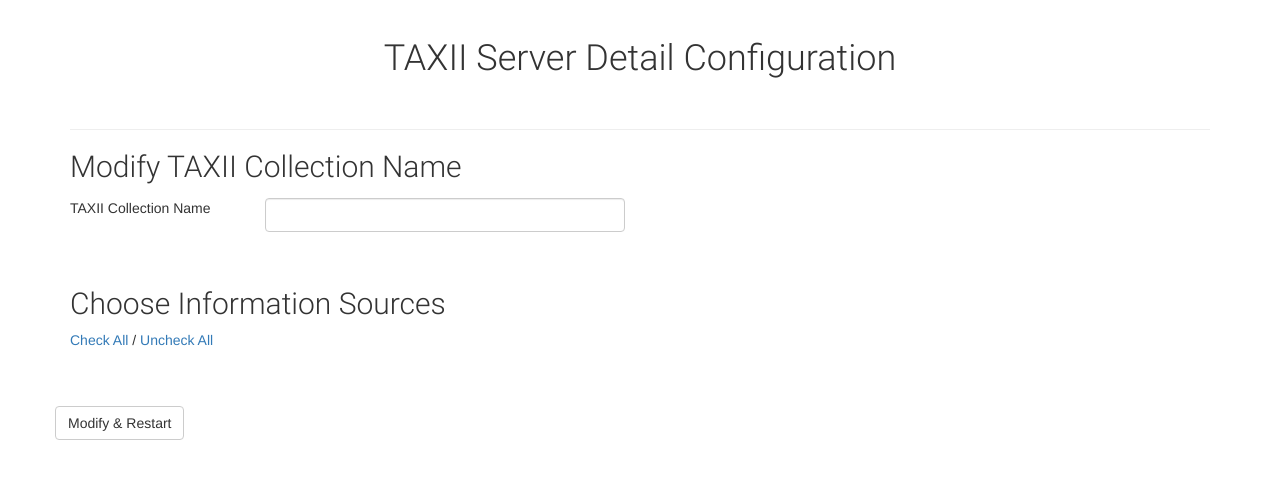
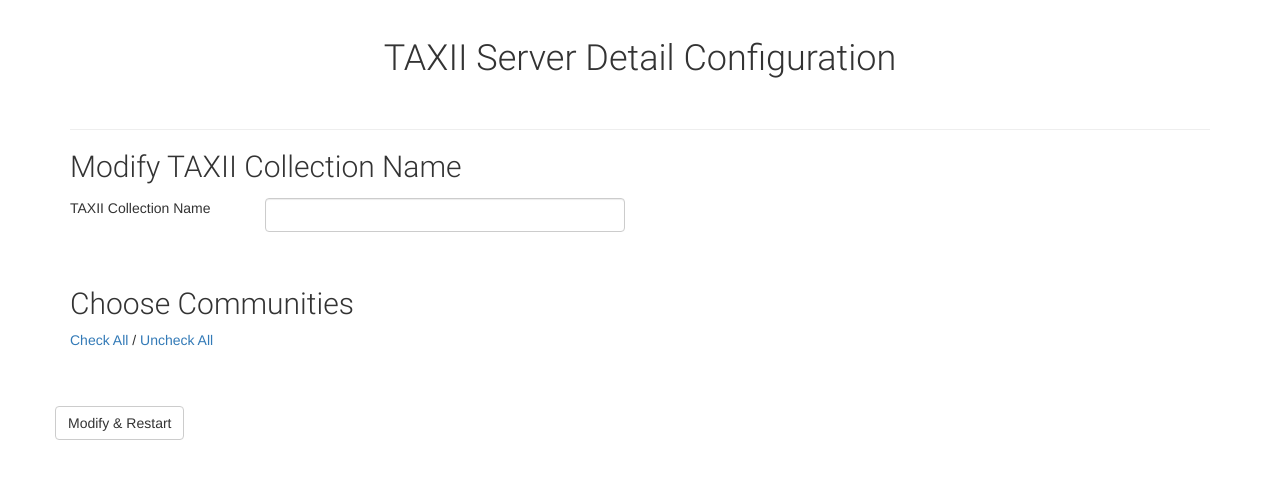
Before and after one commit to s-tip/stip-rs, a Django app: template src/ctirs/configuration/taxii_server/detail/templates/configuration_taxii_server_detail.html in a window 1280 px wide. Shown: the part 53-532 px from the top of the page. Run offline with Django 3.2, Linux system fonts and the light colour scheme; the template is opened without the code that fills it, so the values that code supplies are empty; some libraries are stand-ins or nearby versions.

Commit message:
Enable to specify the TAXII 1.1 Server Poll STIX Files via Community.

```diff
--- a/src/ctirs/configuration/taxii_server/detail/templates/configuration_taxii_server_detail.html
+++ b/src/ctirs/configuration/taxii_server/detail/templates/configuration_taxii_server_detail.html
@@ -30,18 +30,18 @@
     </div><!-- <div class="form-group"> -->
     <br/>
 
-    <h2>Choose Information Sources</h2>
-    <a id="all_check_information_sources">Check All</a> / <a id="all_uncheck_information_sources">Uncheck All</a>
+    <h2>Choose Communities</h2>
+    <a id="all_check_communities">Check All</a> / <a id="all_uncheck_communities">Uncheck All</a>
     <br/>
     <br/>
     <div class="form-group">
         <div class="row">
             <div class="col-xs-4">
-            	{% for information_source in information_sources %}
+            	{% for community in communities %}
             	<div class="chackbox">
             		<label>
-            			<input type="checkbox" id="{{information_source.id}}" class="taxii_server_information_source" value="{{information_source.name}}" {% if information_source in taxii_server.information_sources %}checked=true{% endif %}/>
-            			{{information_source.name}}
+            			<input type="checkbox" id="{{community.id}}" class="taxii_server_community" value="{{community.name}}" {% if community in taxii_server.communities %}checked=true{% endif %}/>
+            			{{community.name}}
             		</label>
             	</div>
             	{% endfor %}
--- a/src/ctirs/core/mongo/documents.py
+++ b/src/ctirs/core/mongo/documents.py
@@ -112,6 +112,7 @@ class TaxiiServers(Document):
     collection_name = fields.StringField(max_length=128, required=True, unique=True, null=False)
     # 中身は InforamtionSources
     information_sources = fields.ListField()
+    communities = fields.ListField(default=[])
 
     @classmethod
     # create 時に設定名とコレクション名が必要
@@ -121,11 +122,6 @@ class TaxiiServers(Document):
         ts.collection_name = collection_name
         ts.save()
         return ts
-
-    # information_sourcesを更新する
-    def modify_information_sources(self, information_sources):
-        self.information_sources = information_sources
-        self.save()
 
 
 # ScheduleCron設定保存クラス
--- a/src/static/ctirs/js/configuration_taxii_server_detail.js
+++ b/src/static/ctirs/js/configuration_taxii_server_detail.js
@@ -1,21 +1,17 @@
 $(function(){
-    //error_msg表示
     function modify_taxii_server_error(msg){
         $('#error-msg').text(msg);
         $('#info-msg').text('');
     }
 
-    //All Check リンククリック
-    $('#all_check_information_sources').click(function(){
-    	$('.taxii_server_information_source').prop('checked',true);
+    $('#all_check_communities').click(function(){
+    	$('.taxii_server_community').prop('checked',true);
     });
 
-    //All Uncheck リンククリック
-    $('#all_uncheck_information_sources').click(function(){
-    	$('.taxii_server_information_source').prop('checked',false);
+    $('#all_uncheck_communities').click(function(){
+    	$('.taxii_server_community').prop('checked',false);
     });
 
-    //Modify ボタンクリック
     $('#modify-taxii-server-submit').click(function(){
     	var f = $('#configuration-taxii-server-modify');
     	var collection_name = $('#taxii-server-collection-name').val();
@@ -24,22 +20,18 @@ $(function(){
             return;
         }
 
-        //check が入っているリストを取得する
-        var information_sources = [];
-        $('.taxii_server_information_source').each(function(i,elem){
+        var communities = [];
+        $('.taxii_server_community').each(function(i,elem){
         	if(elem.checked == true){
-        		console.log(elem.value)
-        		information_sources.push(elem.id)
+        		communities.push(elem.id)
         	}
         });
-        console.log(information_sources)
 
-        //IDを要素にする
-        if(information_sources.length != 0){
+        if(communities.length != 0){
             var elem = document.createElement('input');
             elem.type = 'hidden';
-            elem.name = 'information_sources';
-            elem.value = information_sources;
+            elem.name = 'communities';
+            elem.value = communities;
             f.append(elem);
         }
 
```
Also changed, not shown: src/ctirs/configuration/taxii_server/detail/views.py (+10 -19 lines).
